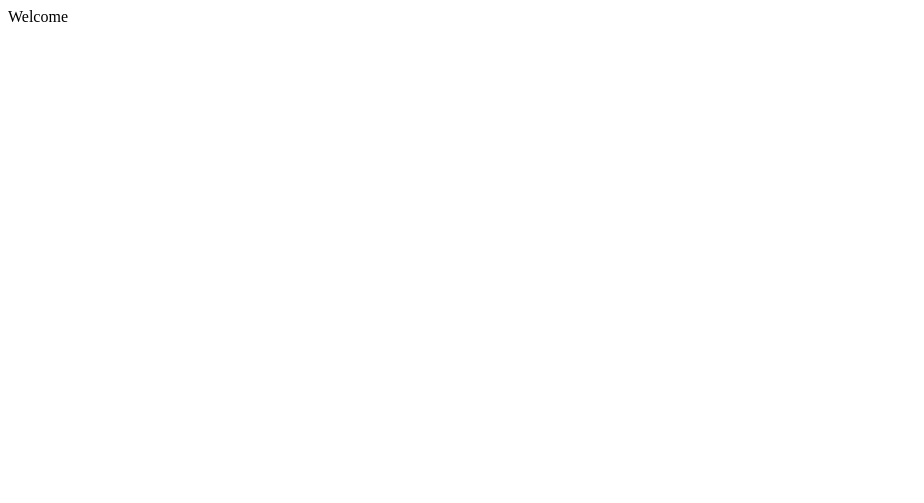
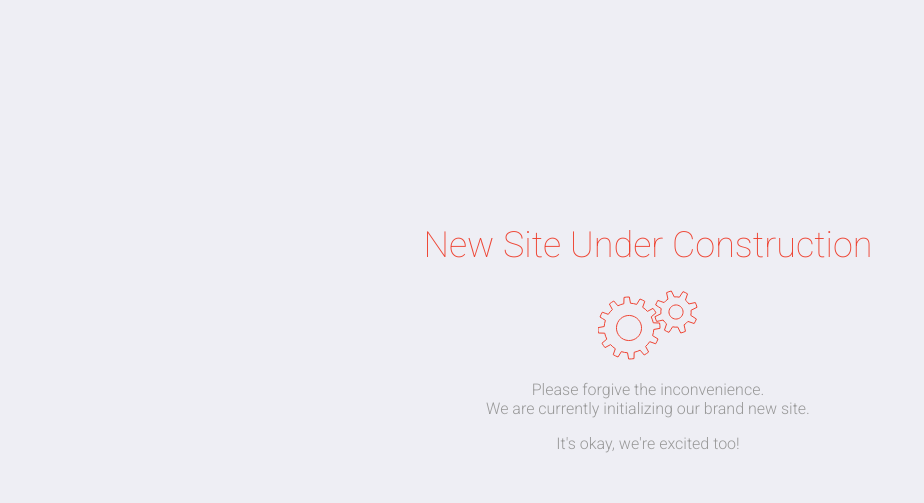
Before and after one commit to gulfwww/gfi, a website: page build/index.html in a window 1280 px wide. Shown: the whole page, without its empty margins (0-924 px from the left). Drawn offline with Linux system fonts and the light colour scheme.

Commit message:
update the site layout

```diff
--- a/build/index.html
+++ b/build/index.html
@@ -3,9 +3,71 @@
 <head>
     <meta charset="UTF-8">
     <meta name="viewport" content="width=device-width, initial-scale=1.0">
-    <title>My Site</title>
+    <link href="style.css" rel="stylesheet">
+    <title>GFI Global LTD</title>
 </head>
 <body>
-   Welcome
+    <div class="warning-content">
+        <h1>New Site Under Construction</h1>
+        <svg version="1.1" xmlns="http://www.w3.org/2000/svg" xmlns:xlink="http://www.w3.org/1999/xlink" x="0px" y="0px"
+             width="100.001px" height="70px" viewBox="0 0 100 68">
+        <g id="large">
+            <g>
+            <path d="M55.777,38.473l6.221-1.133c0.017-1.791-0.123-3.573-0.41-5.324l-6.321-0.19c-0.438-2.053-1.135-4.048-2.076-5.931
+                l4.82-4.094c-0.868-1.552-1.874-3.028-3.005-4.417l-5.569,2.999c-1.385-1.54-2.98-2.921-4.771-4.099l2.124-5.954
+                c-0.759-0.452-1.543-0.878-2.357-1.269c-0.811-0.39-1.625-0.732-2.449-1.046l-3.325,5.381c-2.038-0.665-4.113-1.052-6.183-1.174
+                L31.34,6.002c-1.792-0.02-3.571,0.119-5.32,0.406l-0.191,6.32c-2.056,0.439-4.051,1.137-5.936,2.08l-4.097-4.82
+                c-1.546,0.872-3.022,1.875-4.407,3.006l2.996,5.566c-1.54,1.384-2.925,2.985-4.104,4.778c-2.16-0.771-4.196-1.498-5.953-2.127
+                c-0.449,0.765-0.875,1.544-1.265,2.354c-0.39,0.811-0.733,1.63-1.049,2.457c1.587,0.981,3.424,2.119,5.377,3.325
+                c-0.662,2.037-1.049,4.117-1.172,6.186l-6.218,1.136c-0.021,1.789,0.12,3.566,0.407,5.321l6.32,0.188
+                c0.442,2.06,1.143,4.057,2.082,5.937l-4.818,4.095c0.872,1.549,1.873,3.026,3.009,4.412l5.563-2.998
+                c1.392,1.54,2.989,2.92,4.777,4.099l-2.121,5.954c0.756,0.446,1.538,0.871,2.348,1.258c0.813,0.394,1.633,0.739,2.462,1.05
+                l3.326-5.375c2.033,0.662,4.109,1.05,6.175,1.17l1.137,6.221c1.791,0.019,3.569-0.123,5.323-0.407l0.194-6.324
+                c2.053-0.438,4.045-1.136,5.927-2.079l4.093,4.817c1.55-0.865,3.026-1.87,4.414-2.999l-2.995-5.572
+                c1.537-1.385,2.914-2.98,4.093-4.772l5.953,2.127c0.448-0.761,0.878-1.545,1.268-2.356c0.388-0.808,0.729-1.631,1.047-2.458
+                l-5.378-3.324C55.268,42.615,55.655,40.542,55.777,38.473z M42.302,42.435c-3.002,6.243-10.495,8.872-16.737,5.866
+                c-6.244-2.999-8.872-10.493-5.867-16.736c3.002-6.244,10.495-8.873,16.736-5.869C42.676,28.698,45.306,36.19,42.302,42.435z"  fill="none" stroke="#E43"/>    <animateTransform
+                    attributeName="transform"
+                    begin="0s"
+                    dur="3s"
+                    type="rotate"
+                    from="0 31 37"
+                    to="360 31 37"
+                    repeatCount="indefinite"
+            </animateTransform>
+        </g>
+        <g id="small">
+            <path d="M93.068,19.253L99,16.31c-0.371-1.651-0.934-3.257-1.679-4.776l-6.472,1.404c-0.902-1.436-2.051-2.735-3.42-3.819
+                l2.115-6.273c-0.706-0.448-1.443-0.867-2.213-1.238c-0.774-0.371-1.559-0.685-2.351-0.958l-3.584,5.567
+                c-1.701-0.39-3.432-0.479-5.118-0.284L73.335,0c-1.652,0.367-3.256,0.931-4.776,1.672l1.404,6.47
+                c-1.439,0.899-2.744,2.047-3.835,3.419c-2.208-0.746-4.38-1.476-6.273-2.114c-0.451,0.71-0.874,1.448-1.244,2.229
+                c-0.371,0.764-0.68,1.541-0.954,2.329c1.681,1.078,3.612,2.323,5.569,3.579c-0.399,1.711-0.486,3.449-0.291,5.145
+                c-2.086,1.034-4.143,2.055-5.936,2.945c0.368,1.648,0.929,3.25,1.67,4.769c1.954-0.426,4.193-0.912,6.468-1.405
+                c0.906,1.449,2.06,2.758,3.442,3.853l-2.117,6.27c0.708,0.449,1.439,0.865,2.218,1.236c0.767,0.371,1.551,0.685,2.338,0.96
+                c1.081-1.68,2.319-3.612,3.583-5.574c1.714,0.401,3.457,0.484,5.156,0.288L82.695,42c1.651-0.371,3.252-0.931,4.773-1.676
+                c-0.425-1.952-0.912-4.194-1.404-6.473c1.439-0.902,2.744-2.057,3.835-3.436l6.273,2.11c0.444-0.7,0.856-1.43,1.225-2.197
+                c0.372-0.777,0.691-1.569,0.963-2.361l-5.568-3.586C93.181,22.677,93.269,20.939,93.068,19.253z M84.365,24.062
+                c-1.693,3.513-5.908,4.991-9.418,3.302c-3.513-1.689-4.99-5.906-3.301-9.419c1.688-3.513,5.906-4.991,9.417-3.302
+                C84.573,16.331,86.05,20.549,84.365,24.062z" fill="none" stroke="#E43"/>
+          <animateTransform
+                    attributeName="transform"
+                    begin="0s"
+                    dur="2s"
+                    type="rotate"
+                    from="0 78 21"
+                    to="-360 78 21"
+                    repeatCount="indefinite"
+            </animateTransform>
+        </g>
+        </svg>
+        <p>
+          Please forgive the inconvenience. <br />
+          We are currently initializing our brand new site.
+        </p>
+        <p>
+          It's okay, we're excited too!
+        </p>
+
+        </div>
 </body>
 </html>
--- /dev/null
+++ b/build/style.css
@@ -0,0 +1,26 @@
+@import url(https://fonts.googleapis.com/css?family=Roboto:400,100,300,500,700);
+
+body {
+  background: #eeeef4;
+  color: #999;
+  font-family: Roboto;
+}
+
+h1 {
+  font-weight: 100;
+  font-size: 27pt;
+  color: #e43;
+}
+
+p {
+  font-weight: 300;
+}
+
+.warning-content {
+  position: absolute;
+  top: 25%;
+  width: 100%;
+  height: 300px;
+  text-align: center;
+  margin: 0;
+}
```
